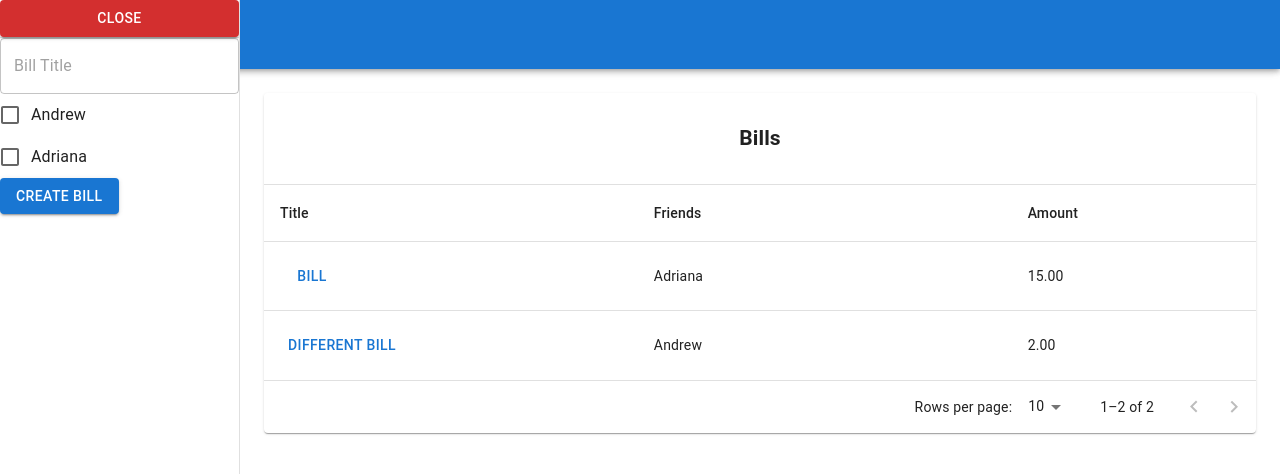
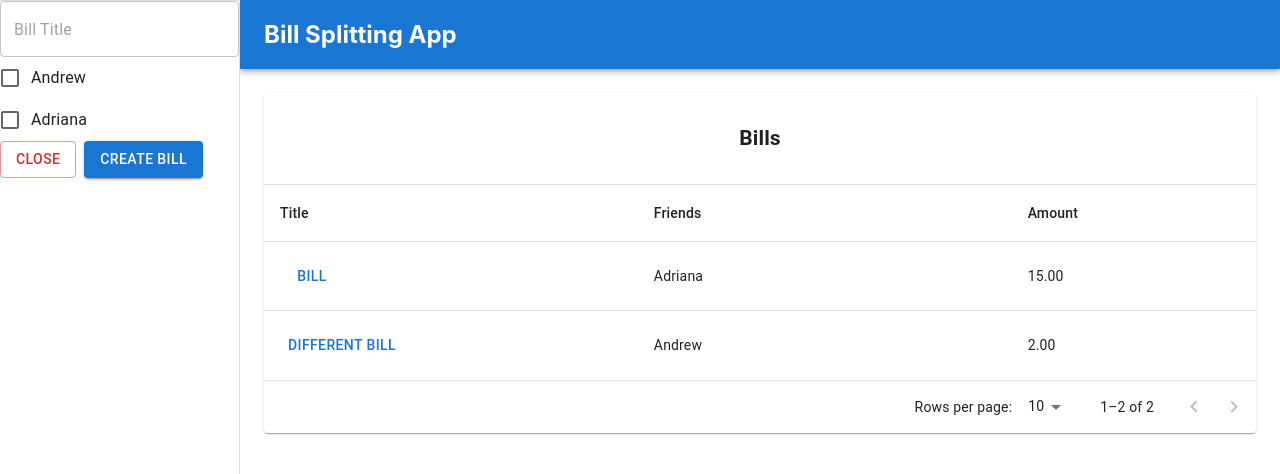
Before and after one commit to davidylee123/Bill-Splitting-App, a React (Create React App) app in the folder frontend/: page / in a window 1280 px wide. Both pictures are taken after a click on the button "CREATE BILL". Shown: the top 474 px of the page. Built offline with nearby package versions, Linux system fonts and the light colour scheme; no server answers.

Commit message:
Some general formatting and installed mui icon packages

```diff
--- a/frontend/package.json
+++ b/frontend/package.json
@@ -5,7 +5,8 @@
   "dependencies": {
     "@emotion/react": "^11.13.3",
     "@emotion/styled": "^11.13.0",
-    "@mui/material": "^6.1.2",
+    "@mui/icons-material": "^6.1.4",
+    "@mui/material": "^6.1.4",
     "@testing-library/jest-dom": "^5.17.0",
     "@testing-library/react": "^13.4.0",
     "@testing-library/user-event": "^13.5.0",
--- a/frontend/src/App.js
+++ b/frontend/src/App.js
@@ -2,6 +2,7 @@ import React from 'react';
 import { BrowserRouter as Router, Route, Routes } from 'react-router-dom';
 import HomePage from './pages/HomePage';
 import BillPage from './pages/BillPage';
+import './App.css';
 
 function App() {
   return (
--- a/frontend/src/components/BillList.js
+++ b/frontend/src/components/BillList.js
@@ -10,19 +10,13 @@ import TableHead from '@mui/material/TableHead';
 import TablePagination from '@mui/material/TablePagination';
 import TableRow from '@mui/material/TableRow';
 import Button from '@mui/material/Button';
+import Stack from '@mui/material/Stack';
 
 import Box from '@mui/material/Box';
 import Drawer from '@mui/material/Drawer';
-import AppBar from '@mui/material/AppBar';
+import MuiAppBar from '@mui/material/AppBar';
 import Toolbar from '@mui/material/Toolbar';
-import List from '@mui/material/List';
-import Typography from '@mui/material/Typography';
 import Divider from '@mui/material/Divider';
-import IconButton from '@mui/material/IconButton';
-import ListItem from '@mui/material/ListItem';
-import ListItemButton from '@mui/material/ListItemButton';
-import ListItemIcon from '@mui/material/ListItemIcon';
-import ListItemText from '@mui/material/ListItemText';
 import { styled, useTheme } from '@mui/material/styles';
 
 import Fab from '@mui/material/Fab';
@@ -57,6 +51,29 @@ const Main = styled('main', { shouldForwardProp: (prop) => prop !== 'open' })(
       ],
     }),
   );
+
+const AppBar = styled(MuiAppBar, {
+    shouldForwardProp: (prop) => prop !== 'open',
+  })(({ theme }) => ({
+    transition: theme.transitions.create(['margin', 'width'], {
+      easing: theme.transitions.easing.sharp,
+      duration: theme.transitions.duration.leavingScreen,
+    }),
+    variants: [
+      {
+        props: ({ open }) => open,
+        style: {
+          width: `calc(100% - ${drawerWidth}px)`,
+          marginLeft: `${drawerWidth}px`,
+          transition: theme.transitions.create(['margin', 'width'], {
+            easing: theme.transitions.easing.easeOut,
+            duration: theme.transitions.duration.enteringScreen,
+          }),
+        },
+      },
+    ],
+  }));
+
 
 const columns = [
     { id: 'title', label: 'Title', minWidth: 170 },
@@ -136,7 +153,7 @@ const BillList = () => {
     }, []);
 
     return (
-        <div>
+        <div >
 
 {/* form Drawer */}
 <Box sx={{ display: 'flex' }}>
@@ -159,9 +176,7 @@ const BillList = () => {
         open={open}
       >
 
-          <Button color="error" variant="contained" onClick={handleDrawerClose}>
-            Close
-          </Button>
+
         <Divider />
             <form onSubmit={handleSubmit}>
                 <TextField
@@ -181,9 +196,13 @@ const BillList = () => {
                     ))}
                 </FormGroup>
 
+                <Stack spacing={1} direction="row">
+                <Button color="error" variant="outlined" onClick={handleDrawerClose}>
+                Close
+                </Button>
+                <Button align="right" variant="contained" type="submit">Create Bill</Button>
+                </Stack>
 
-                {/* Add fields to enter expenses here */}
-                <Button variant="contained" type="submit">Create Bill</Button>
             </form>
       </Drawer>
       <Main open={open}>
--- a/frontend/src/components/ExpenseList.js
+++ b/frontend/src/components/ExpenseList.js
@@ -12,28 +12,22 @@ import TableRow from '@mui/material/TableRow';
 
 import Box from '@mui/material/Box';
 import Drawer from '@mui/material/Drawer';
-import AppBar from '@mui/material/AppBar';
+import MuiAppBar from '@mui/material/AppBar';
 import Toolbar from '@mui/material/Toolbar';
-import List from '@mui/material/List';
-import Typography from '@mui/material/Typography';
 import Divider from '@mui/material/Divider';
-import IconButton from '@mui/material/IconButton';
-import ListItem from '@mui/material/ListItem';
 import Button from '@mui/material/Button';
-import ListItemIcon from '@mui/material/ListItemIcon';
-import ListItemText from '@mui/material/ListItemText';
+import Stack from '@mui/material/Stack';
 import { styled, useTheme } from '@mui/material/styles';
 import Radio from '@mui/material/Radio';
 import RadioGroup from '@mui/material/RadioGroup';
+import FormLabel from '@mui/material/FormLabel';
 
 import Fab from '@mui/material/Fab';
 import TextField from '@mui/material/TextField';
 import FormControlLabel from '@mui/material/FormControlLabel';
-import Checkbox from '@mui/material/Checkbox';
-import FormGroup from '@mui/material/FormGroup';
 
 import { useLocation } from 'react-router-dom';
-
+import AddIcon from '@mui/icons-material/Add';
 
 const drawerWidth = 240;
 
@@ -60,6 +54,28 @@ const Main = styled('main', { shouldForwardProp: (prop) => prop !== 'open' })(
       ],
     }),
   );
+
+  const AppBar = styled(MuiAppBar, {
+    shouldForwardProp: (prop) => prop !== 'open',
+  })(({ theme }) => ({
+    transition: theme.transitions.create(['margin', 'width'], {
+      easing: theme.transitions.easing.sharp,
+      duration: theme.transitions.duration.leavingScreen,
+    }),
+    variants: [
+      {
+        props: ({ open }) => open,
+        style: {
+          width: `calc(100% - ${drawerWidth}px)`,
+          marginLeft: `${drawerWidth}px`,
+          transition: theme.transitions.create(['margin', 'width'], {
+            easing: theme.transitions.easing.easeOut,
+            duration: theme.transitions.duration.enteringScreen,
+          }),
+        },
+      },
+    ],
+  }));
 
 const columns = [
     { id: 'title', label: 'Title', minWidth: 170 },
@@ -154,9 +170,7 @@ const ExpenseList = () => {
         open={open}
       >
 
-          <Button color="error" variant="contained" onClick={handleDrawerClose}>
-            Close
-          </Button>
+
         <Divider />
         <form onSubmit={handleSubmit}>
                 <TextField
@@ -164,7 +178,7 @@ const ExpenseList = () => {
                     value={title}
                     label="Title of Expense"
                     onChange={(e) => setTitle(e.target.value)}
-                    style={{float: "right", marginRight: 10}}
+                    style={{float: "right", marginTop: 10, marginRight: 10}}
                 />
                 <br/>
                 <TextField
@@ -172,22 +186,30 @@ const ExpenseList = () => {
                     value={amount}
                     label="Expense Amount"
                     onChange={(e) => setAmount(e.target.value)}
-                    style={{float: "right", marginRight: 10}}
+                    style={{float: "right", marginTop: 10, marginRight: 10}}
                 />
                 <br/>
-                User That Paid
+                <Divider />
+                <br />
+                <FormLabel id="radio-group-label">Paid By</FormLabel>
                     <RadioGroup
-                      aria-labelledby="demo-radio-buttons-group-label"
+                      aria-labelledby="radio-group-label"
                       defaultValue="female"
                       name="radio-buttons-group"
+                      style={{marginBottom: 10, marginLeft: 10}}
                     >
                       {Users.map(user => (
                         <FormControlLabel onChange={(e) => setUserPaid(e.target.value)} value={user.name} control={<Radio />} label={user.name} />
                       ))}
                     </RadioGroup>
                 {/* Add fields to enter expenses here */}
-                <br/>
-                <Button variant="contained" type="submit">Create Expense</Button>
+
+                <Stack spacing={1} direction="row">
+                <Button color="error" variant="outlined" onClick={handleDrawerClose}>
+                Close
+                </Button>
+                <Button variant="contained" type="submit">Add <AddIcon /></Button>
+                </Stack>
             </form>
       </Drawer>
       <Main open={open}>
--- a/frontend/src/pages/BillPage.js
+++ b/frontend/src/pages/BillPage.js
@@ -6,7 +6,7 @@ import { useLocation } from 'react-router-dom';
 const BillPage = () => {
     let location = String(useLocation().pathname).substring(1);
     return (
-        <div>
+        <div >
             <h2>Bill Page: {location}</h2>
             <ExpenseList />
         </div>
```
Also changed, not shown: package.json (added, +8 -0 lines), 2 other files (tests, documents, lock files or other folders).
